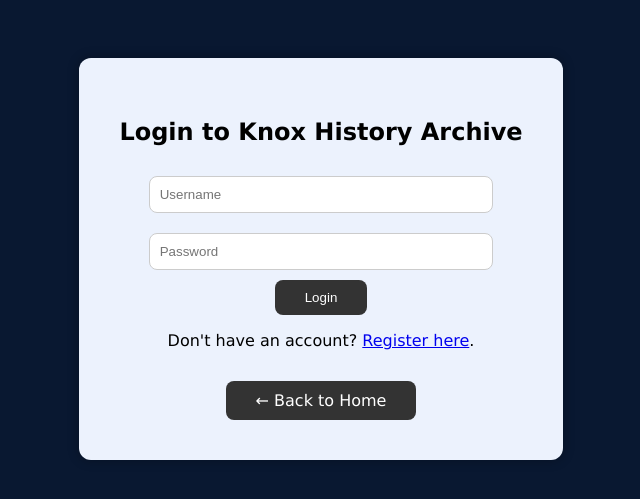
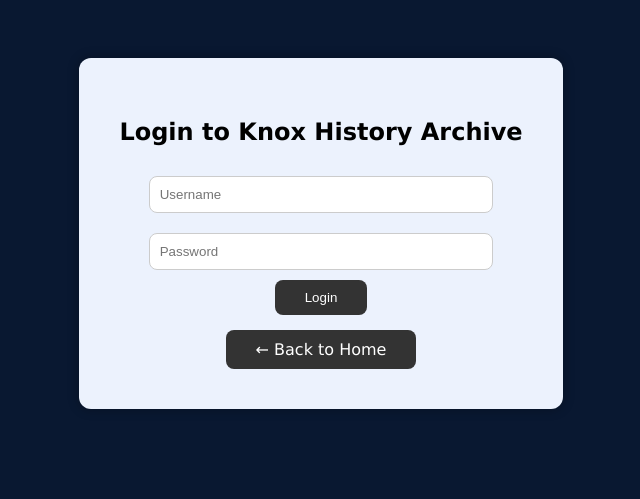
Before and after one commit to 4934771143611516286/KCHS, a Flask app: page /login in a window 1280 px wide. Shown: the top 499 px of the page, without its empty margins (319-959 px from the left). Run offline with Flask 3, Linux system fonts and the light colour scheme.

Commit message:
Remove register from login.html

```diff
--- a/templates/login.html
+++ b/templates/login.html
@@ -126,8 +126,6 @@
             <input type="submit" value="Login">
         </form>
 
-        <p>Don't have an account? <a href="/register">Register here</a>.</p>
-
         <!-- Back to Home Button -->
         <a href="/home" class="home-button">← Back to Home</a>
     </div>
```
